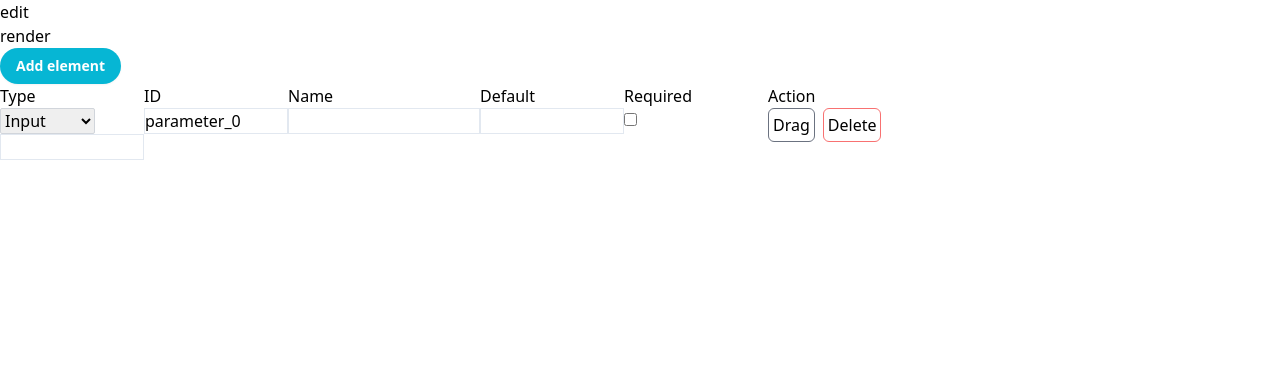
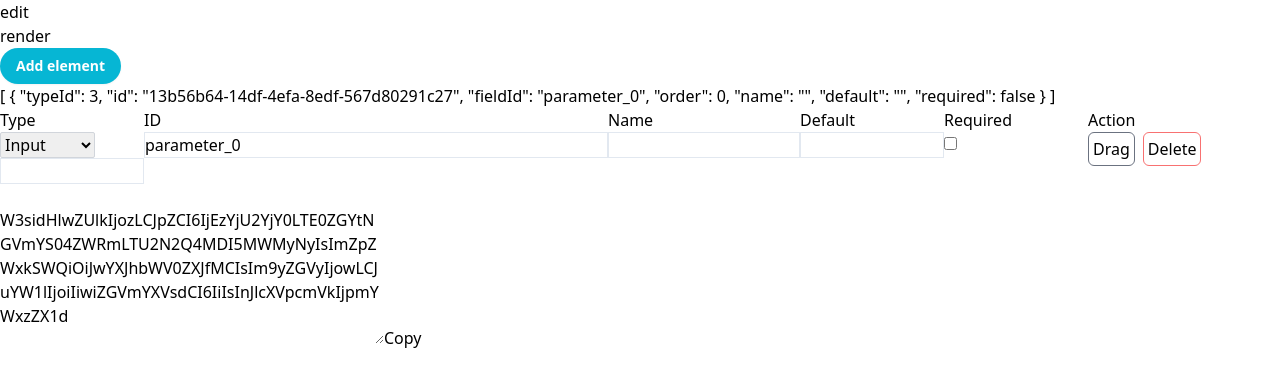
Before and after one commit to Alexpri/test-wysiwyg, a Nuxt app: page /edit in a window 1280 px wide. Both pictures are taken after a click on the button "Add element". Shown: the top 386 px of the page. Built offline with nearby package versions, Linux system fonts and the light colour scheme.

Commit message:
t-2 - copy to clipboard functionality

```diff
--- a/components/ConfigTable.vue
+++ b/components/ConfigTable.vue
@@ -1,12 +1,13 @@
 <template>
-  <div class="flex flex-col">
+  <div class="flex flex-col w-full">
+    {{ filledItems }}
     <div class="flex flex-row">
       <div class="w-36">Type</div>
-      <div class="w-36">ID</div>
+      <div class="flex-grow">ID</div>
       <div class="w-48">Name</div>
       <div class="w-36">Default</div>
       <div class="w-36">Required</div>
-      <div>Action</div>
+      <div class="w-48">Action</div>
     </div>
 
     <div v-for="item in filledItems" :key="item.id" class="flex flex-row">
@@ -31,7 +32,7 @@
           type="text"
         />
       </div>
-      <div class="w-36">
+      <div class="flex-grow">
         <input
           class="w-full border border-slate-200 placeholder-slate-400"
           :value="item.fieldId"
@@ -39,6 +40,7 @@
           type="text"
         />
       </div>
+      <template v-if="item.typeId !== ELEMENT_NUMBER_TYPES.DIVIDER">
         <div class="w-48">
           <input
             class="w-full border border-slate-200 placeholder-slate-400"
@@ -62,9 +64,16 @@
             @input="eventRequiredHandler($event, item.id)"
           />
         </div>
-      <div>
+      </template>
+
+      <div class="w-48">
         <button class="p-1 border border-gray-500 rounded-md mr-2">Drag</button>
-        <button class="p-1 border border-red-400 rounded-md">Delete</button>
+        <button
+          @click="deleteHandler(item.id)"
+          class="p-1 border border-red-400 rounded-md"
+        >
+          Delete
+        </button>
       </div>
     </div>
   </div>
@@ -87,6 +96,7 @@ const emit = defineEmits([
   'updateDefault',
   'updateType',
   'updateRequired',
+  'deleteEvent',
 ])
 
 const selectData: OptionData[] = [
@@ -119,7 +129,10 @@ function eventDefaultHandler(
 }
 
 function eventTypeHandler(event: Event, id: string) {
-  emit('updateType', { value: (event.target as HTMLSelectElement).value, id })
+  emit('updateType', {
+    value: Number((event.target as HTMLSelectElement).value),
+    id,
+  })
 }
 function eventRequiredHandler(event: Event, id: string) {
   emit('updateRequired', {
@@ -127,4 +140,9 @@ function eventRequiredHandler(event: Event, id: string) {
     id,
   })
 }
+
+function deleteHandler(id: string) {
+  console.log('---deleteHandler')
+  emit('deleteEvent', id)
+}
 </script>
--- a/pages/edit.vue
+++ b/pages/edit.vue
@@ -12,49 +12,51 @@
     </section>
     <section class="configuration-section">
       <ConfigTable
-        :filled-items="filledItems"
+        :filled-items="filledItems.items"
         @update-type="changeTypeHandler"
         @update-id="changeIdHandler"
         @update-name="changeNameHandler"
         @update-default="changeDefaultHandler"
         @update-required="changeRequiredHandler"
+        @delete-event="deleteEventHanlder"
       />
     </section>
+    <textarea class="w-96 h-40" readonly>
+      {{ encodedData }}
+    </textarea>
+    <button type="button" @click="copyToClipboard">Copy</button>
   </div>
 </template>
 <script setup lang="ts">
-import { reactive, ref } from 'vue'
+import { reactive, ref, computed } from 'vue'
 import { v4 as uuidv4 } from 'uuid'
 import type { Ref } from 'vue'
 import {
   MainElement,
   UpdateIdEvent,
   ELEMENT_NUMBER_TYPES,
-  ELEMENT_TYPES,
   UpdateInputEvent,
   UpdateTypeEvent,
   UpdateRequiredEvent,
+  FilledItemsObject,
 } from '~~/types/elements'
 
-const selectedItemId: Ref<number | undefined> = ref(undefined)
-const filledItems: Array<MainElement> = reactive([])
+let filledItems: FilledItemsObject = reactive({ items: [] })
 const orderNumber: Ref<number> = ref(0)
 
+const encodedData = computed(() => {
+  return window.btoa(JSON.stringify(filledItems.items))
+})
+
 function addElementButtonHandler(): void {
-  filledItems.push(createInputText())
+  filledItems.items.push(createInputText())
 }
 
 function createInputText(): MainElement {
-  return createMainElement(
-    ELEMENT_TYPES.INPUT_TEXT,
-    ELEMENT_NUMBER_TYPES.INPUT_TEXT
-  )
+  return createMainElement(ELEMENT_NUMBER_TYPES.INPUT_TEXT)
 }
 
-function createMainElement(
-  type: ELEMENT_TYPES,
-  typeId: ELEMENT_NUMBER_TYPES
-): MainElement {
+function createMainElement(typeId: ELEMENT_NUMBER_TYPES): MainElement {
   const order_number = generateCurrentOrder()
   return {
     typeId,
@@ -66,7 +68,6 @@ function createMainElement(
     required: false,
   }
 }
-function deleteElement() {}
 
 function generateCurrentOrder(): number {
   const currentValue = orderNumber.value
@@ -75,37 +76,47 @@ function generateCurrentOrder(): number {
 }
 
 function changeTypeHandler(event: UpdateTypeEvent): void {
-  const foundElem = filledItems.find((item) => item.id === event.id)
+  const foundElem = filledItems.items.find((item) => item.id === event.id)
   if (foundElem) {
     foundElem.typeId = event.value
   }
 }
 
 function changeIdHandler(event: UpdateIdEvent): void {
-  const foundElem = filledItems.find((item) => item.id === event.id)
+  const foundElem = filledItems.items.find((item) => item.id === event.id)
   if (foundElem) {
     foundElem.fieldId = event.value
   }
 }
 
 function changeNameHandler(event: UpdateInputEvent): void {
-  const foundElem = filledItems.find((item) => item.id === event.id)
+  const foundElem = filledItems.items.find((item) => item.id === event.id)
   if (foundElem) {
     foundElem.name = event.value
   }
 }
 
 function changeDefaultHandler(event: UpdateInputEvent): void {
-  const foundElem = filledItems.find((item) => item.id === event.id)
+  const foundElem = filledItems.items.find((item) => item.id === event.id)
   if (foundElem) {
     foundElem.default = event.value
   }
 }
 
 function changeRequiredHandler(event: UpdateRequiredEvent): void {
-  const foundElem = filledItems.find((item) => item.id === event.id)
+  const foundElem = filledItems.items.find((item) => item.id === event.id)
   if (foundElem) {
     foundElem.required = event.value
   }
 }
+
+function deleteEventHanlder(id: string) {
+  filledItems.items = filledItems.items.filter((item) => {
+    return item.id !== id
+  })
+}
+
+function copyToClipboard() {
+  navigator.clipboard.writeText(encodedData.value)
+}
 </script>
--- a/types/elements.ts
+++ b/types/elements.ts
@@ -33,7 +33,6 @@ export interface UpdateIdEvent {
   type?: ELEMENT_TYPES
 }
 
-
 export interface UpdateTypeEvent {
   value: ELEMENT_NUMBER_TYPES
   id: string
@@ -49,3 +48,7 @@ export interface UpdateInputEvent {
   value: string
   id: string
 }
+
+export interface FilledItemsObject {
+  items: Array<MainElement>
+}
```
Lines whose indentation alone changed are shown as unchanged.
